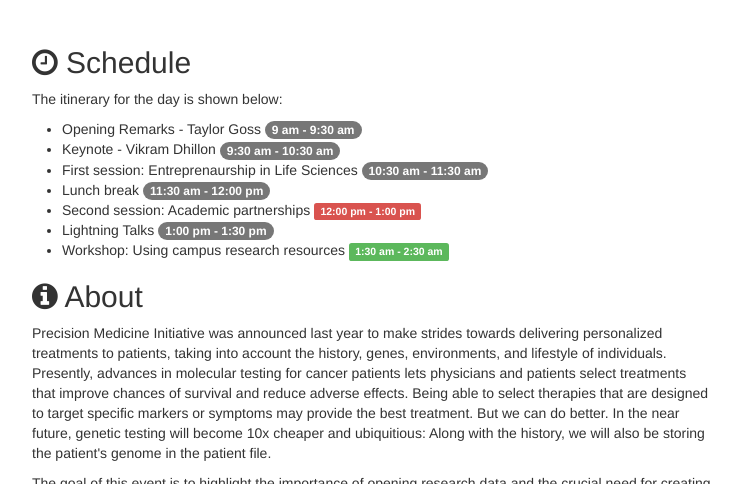
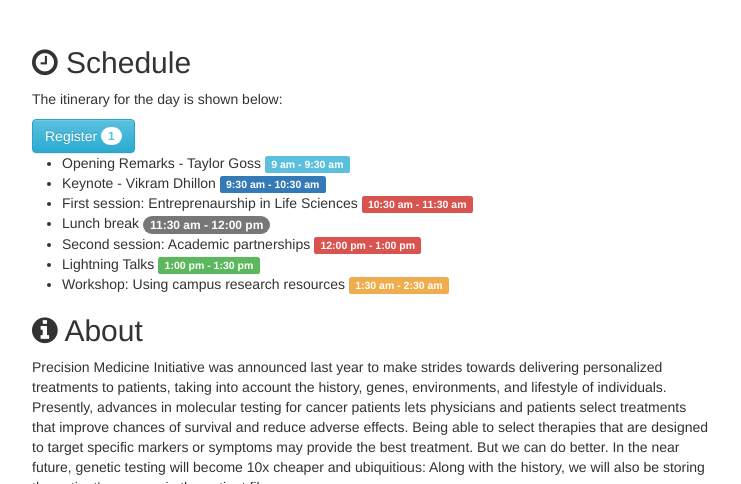
Before and after one commit to dhillonv10/pmi, a Jekyll site: the page built from index.html, in a window 1280 px wide and 900 px high, cut to the strip 416-900 px from the top of the window. Shown: the whole strip, without its empty margins (268-1009 px from the left). Built offline with Jekyll 4.4.1, drawn with Linux system fonts in a browser that asks for light colours; nearby versions of some CDN libraries.

```diff
--- a/index.html
+++ b/index.html
@@ -7,14 +7,18 @@
 
 <p> <!--The symposium will begin at 9 am and end at 3.--> The itinerary for the day is shown below: </p>
 
+<button class="btn btn-info" type="button">
+  Register <span class="badge">1</span>
+</button>
+
 <ul>
-  <li>Opening Remarks - Taylor Goss <span class="badge">9 am - 9:30 am</span></li>
-  <li>Keynote - Vikram Dhillon <span class="badge">9:30 am - 10:30 am</span></li>
-  <li>First session: Entreprenaurship in Life Sciences <span class="badge">10:30 am - 11:30 am</span></li>
+  <li>Opening Remarks - Taylor Goss <span class="label label-info">9 am - 9:30 am</span></li>
+  <li>Keynote - Vikram Dhillon <span class="label label-primary">9:30 am - 10:30 am</span></li>
+  <li>First session: Entreprenaurship in Life Sciences <span class="label label-danger">10:30 am - 11:30 am</span></li>
   <li>Lunch break <span class="badge">11:30 am - 12:00 pm</span></li>
   <li>Second session: Academic partnerships <span class="label label-danger">12:00 pm - 1:00 pm</span></li>
-  <li>Lightning Talks <span class="badge">1:00 pm - 1:30 pm</span></li>
-  <li>Workshop: Using campus research resources <span class="label label-success">1:30 am - 2:30 am</span></li>
+  <li>Lightning Talks <span class="label label-success">1:00 pm - 1:30 pm</span></li>
+  <li>Workshop: Using campus research resources <span class="label label-warning">1:30 am - 2:30 am</span></li>
 </ul>
 
 <h2><i class="fa fa-info-circle"></i> About </h2>
```
